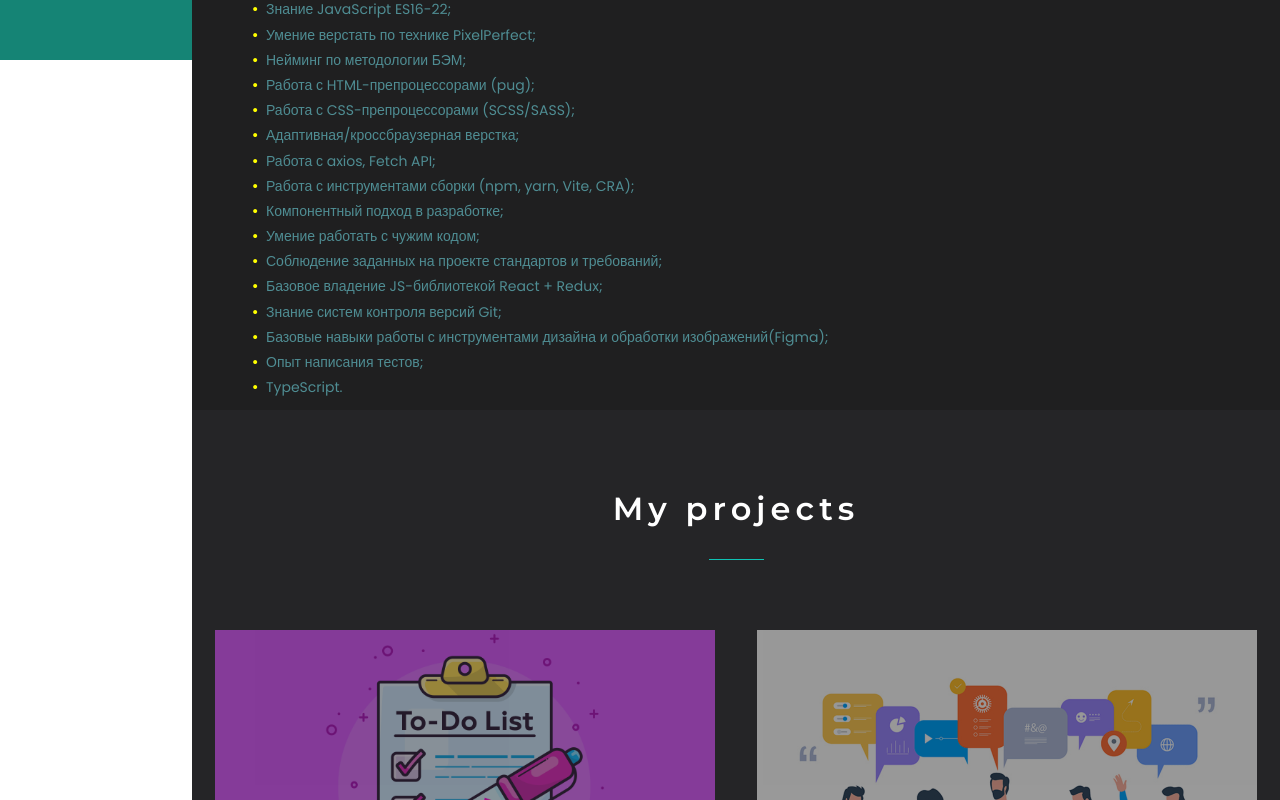
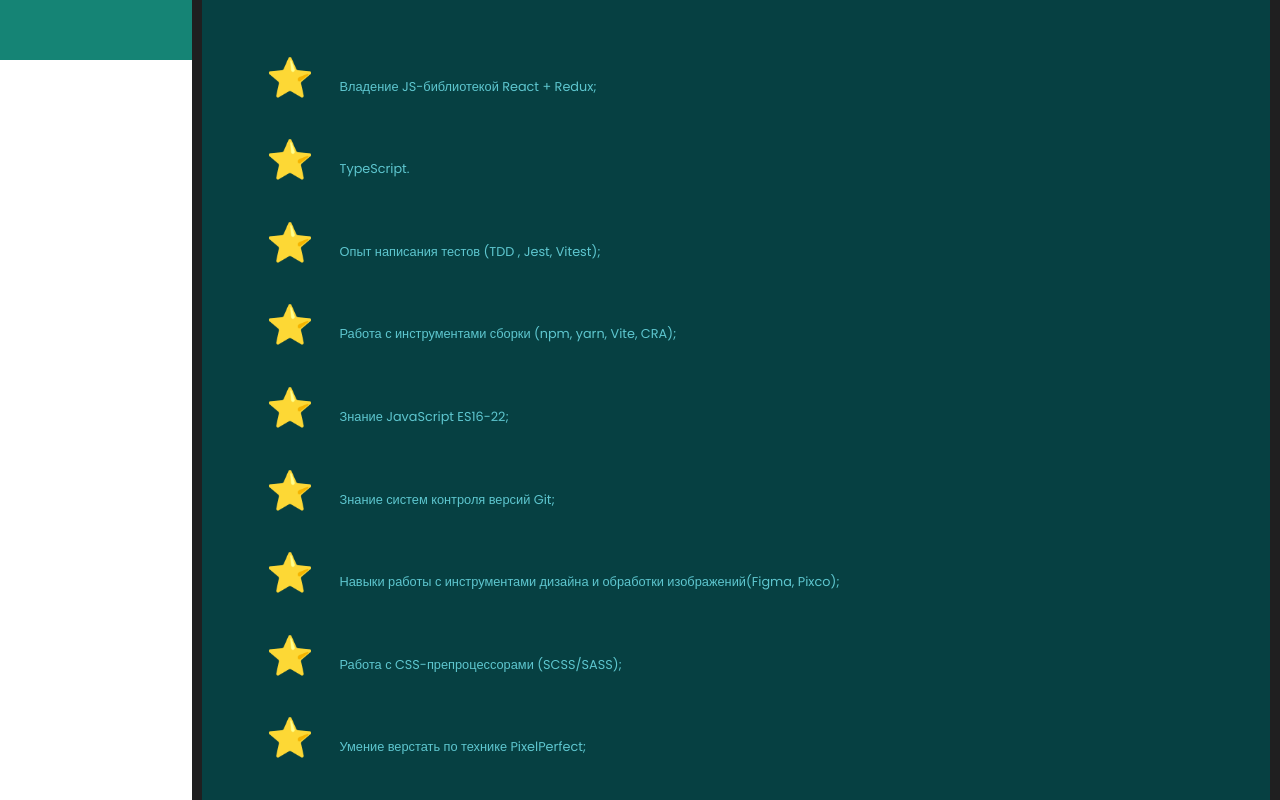
Before and after one commit to DenRainmen/Portfolio, a React (Vite) app: page / in a window 1280 px wide. Shown: the part 740-1540 px from the top of the page. Built offline with nearby package versions, Linux system fonts and the light colour scheme.

Commit message:
Refactoring skills section

```diff
--- a/src/App.css
+++ b/src/App.css
@@ -237,3 +237,72 @@ p, span{
     margin: 0;
   }
 }
+
+.progress-85 {
+	background-image: linear-gradient(
+			37deg,
+			cyan 50%,
+			transparent 50%,
+			transparent
+		),
+		linear-gradient(265deg, cyan 50%, #5d6771 50%, #5d6771);
+}
+
+.progress-radial {
+	display: inline-block;
+
+	width: 10vw;
+	height: 10vw;
+	border-radius: 50%;
+	border: 1vw solid #5d6771;
+
+	box-shadow: 0 2px 15px rgba(0, 0, 0, 0.3);
+	transform: rotate(81deg);
+}
+
+
+
+
+.progress-85 b:after {
+	content: "85%";
+	transform: rotate(-81deg);
+}
+
+
+
+.progress-radial b:after {
+	color: #1bc19c;
+	text-shadow: 0 1px 2px rgba(0, 0, 0, 0.6);
+	position: absolute;
+	font-weight: 900;
+	left: 50%;
+	top: 50%;
+	width: 50%;
+	height: 50%;
+	background-color: #2f3439;
+	border-radius: 50%;
+	margin-left: -25%;
+	margin-top: -25%;
+	text-align: center;
+	line-height: 5vw;
+	font-size:calc(2vw - 0.1em) ;
+	box-shadow: 0 2px 3px rgba(0, 0, 0, 0.3) inset, 0 0 0 1vw #5d6771;
+}
+
+
+
+
+.progress-25{
+	background-image: linear-gradient(
+			-150deg,
+			cyan 50%,
+			transparent 50%,
+			transparent
+		),
+		linear-gradient(265deg, cyan 50%, #5d6771 50%, #5d6771);
+}
+
+.progress-25 b:after {
+	content: "65%";
+	transform: rotate(-81deg);
+}
--- a/src/Footer/Footer.tsx
+++ b/src/Footer/Footer.tsx
@@ -15,16 +15,16 @@ export const Footer = () => {
         <h3 className={s.title_h3}>Denis Potarykin</h3>
         <div className="photos">
 
-          <a href="https://ya.ru" target="_blank">
+          <a href="https://t.me/Rainmen" target="_blank">
             <img src={telegramIcon} alt="" />
           </a>
-          <a href="https://ya.ru" target="_blank">
+          <a href="https://www.linkedin.com/in/denis-potarykin/" target="_blank">
             <img src={linkedinIcon} alt="" />
           </a>
-          <a href="https://ya.ru" target="_blank">
+          <a href="#" target="_blank">
            <img src={githubIcon} alt="" />
           </a>
-          <a href="https://ya.ru" target="_blank">
+          <a href="#" target="_blank">
            <img src={whatsappIcon} alt="" />
           </a>
 
--- a/src/Skills/Skills.module.css
+++ b/src/Skills/Skills.module.css
@@ -36,22 +36,45 @@
   /* border: 1px solid; */
   width: 100%;
   text-align: left;
-  color: rgb(79, 141, 147);
-  font: 400 14px/1.8 'Poppins', sans-serif;
-  padding-left: 5vw;
+  color: rgb(94, 198, 207);
+  font: 400 1.4vw 'Poppins', sans-serif;
+  padding: 2vw 5vw;
+  background-color: #064042;
+
+  display: flex;
+  flex-wrap: wrap;
 
 }
 
+ul{
+  /* width: 60%; */
+}
 
 .skillsDescription ul li{
   list-style-type: none;
+  font-size: 1vw;
+}
+
+.skillsDescription ul li:nth-child(odd){
+  padding: 2vw 0;
 }
 
 ul li::before {
-  content: "\2022";
-  color: rgb(255, 255, 0);
-  font-weight: bold;
-  display: inline-block;
-  width: 1em;
-  margin-left: -1em;
+  content: "⭐";
+ font-size: 3vw;
+
+  padding-right: 2vw;
+
+
 }
+
+.progress{
+  border: 1px solid red;
+  display: flex;
+  flex-direction: column;
+  justify-content: flex-start;
+  align-items: center;
+  padding: 1vw 1vw;
+  gap: 2vw;
+  /* flex-grow: 1; */
+}
--- a/src/Skills/Skills.tsx
+++ b/src/Skills/Skills.tsx
@@ -35,23 +35,42 @@ export const Skills = () => {
       <div className={s.skillsDescription}>
         <ul>
           <li>
+            Владение JS-библиотекой React + Redux;
+          </li>
+          <li>
+            TypeScript.
+          </li>
+          <li>
+            Опыт написания тестов (TDD , Jest, Vitest);
+          </li>
+          <li>
+            Работа с инструментами сборки (npm, yarn, Vite, CRA);
+          </li>
+          <li>
             Знание JavaScript ES16-22;
           </li>
           <li>
-            Умение верстать по технике PixelPerfect;
+            Знание систем контроля версий Git;
           </li>
           <li>
-            Нейминг по методологии БЭМ;
-
-          </li>
-          <li>
-            Работа с HTML-препроцессорами (pug);
+            Навыки работы с инструментами дизайна и обработки изображений(Figma, Pixco);
 
           </li>
           <li>
             Работа с CSS-препроцессорами (SCSS/SASS);
 
           </li>
+          <li>
+            Умение верстать по технике PixelPerfect;
+          </li>
+
+
+
+          <li>
+            Работа с HTML-препроцессорами (pug);
+
+          </li>
+
           <li>
             Адаптивная/кроссбраузерная верстка;
 
@@ -61,11 +80,7 @@ export const Skills = () => {
 
 
           </li>
-          <li>
-            Работа с инструментами сборки (npm, yarn, Vite, CRA);
 
-
-          </li>
           <li>
             Компонентный подход в разработке;
           </li>
@@ -76,26 +91,21 @@ export const Skills = () => {
             Соблюдение заданных на проекте стандартов и требований;
           </li>
           <li>
-            Базовое владение JS-библиотекой React + Redux;
-          </li>
-          <li>
-            Знание систем контроля версий Git;
-          </li>
-          <li>
-            Базовые навыки работы с инструментами дизайна и обработки изображений(Figma);
-
-          </li>
-          <li>
-            Опыт написания тестов;
-          </li>
-          <li>
-            TypeScript.
+            Нейминг по методологии БЭМ;
           </li>
 
 
 
 
+
+
+
+
         </ul>
+{/* <div className={s.progress}>
+        <div className="progress-radial progress-85"><b></b></div>
+        <div className="progress-radial progress-25"><b></b></div>
+</div> */}
       </div>
     </section>
   );
```
